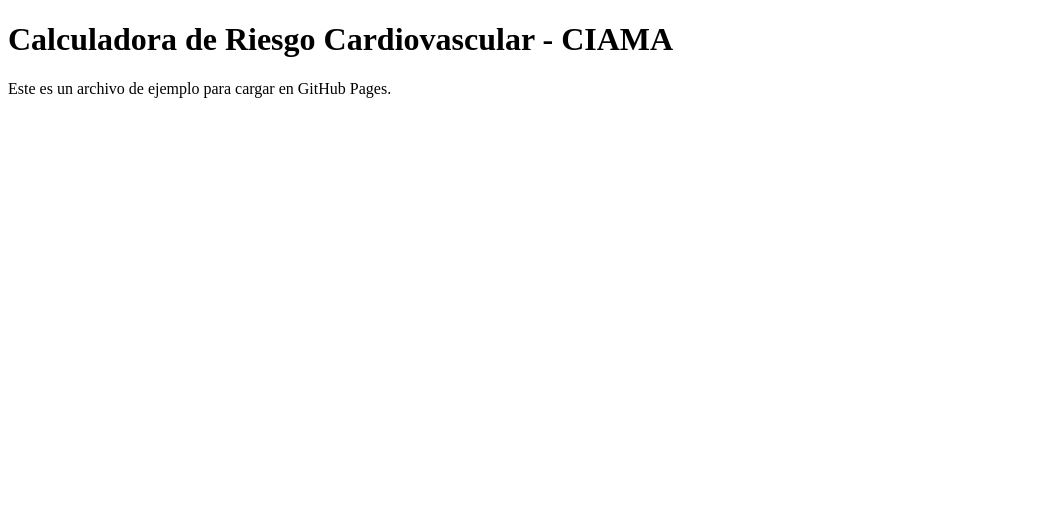
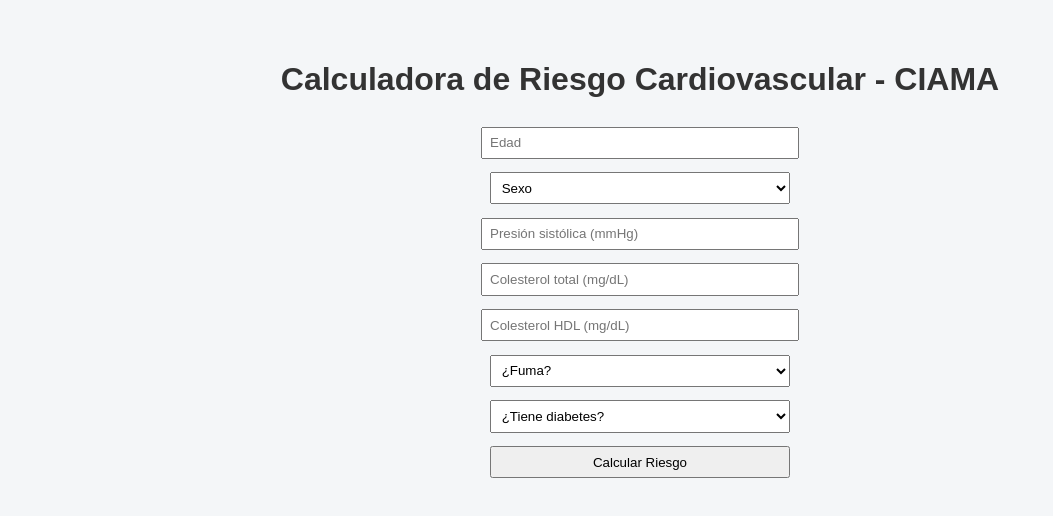
Before and after one commit to micaelaschiaffino/CIAMA-CV, a plain HTML site: page index.html in a window 1280 px wide. Shown: the whole page, without its empty margins (0-1053 px from the left). Drawn offline with Linux system fonts and the light colour scheme.

Commit message:
Add files via upload

```diff
--- a/index.html
+++ b/index.html
@@ -1,12 +1,86 @@
+
 <!DOCTYPE html>
 <html lang="es">
 <head>
   <meta charset="UTF-8" />
   <meta name="viewport" content="width=device-width, initial-scale=1.0" />
   <title>Calculadora de Riesgo Cardiovascular - CIAMA</title>
+  <style>
+    body {
+      font-family: Arial, sans-serif;
+      background-color: #f4f6f8;
+      color: #333;
+      padding: 2em;
+      text-align: center;
+    }
+    input, select, button {
+      margin: 0.5em;
+      padding: 0.5em;
+      width: 80%;
+      max-width: 300px;
+    }
+    #result {
+      margin-top: 1em;
+      font-weight: bold;
+      padding: 1em;
+      border-radius: 10px;
+    }
+  </style>
 </head>
 <body>
   <h1>Calculadora de Riesgo Cardiovascular - CIAMA</h1>
-  <p>Este es un archivo de ejemplo para cargar en GitHub Pages.</p>
+  <form id="form">
+    <input type="number" id="age" placeholder="Edad" required /><br />
+    <select id="sex" required>
+      <option value="">Sexo</option>
+      <option value="M">Masculino</option>
+      <option value="F">Femenino</option>
+    </select><br />
+    <input type="number" id="sbp" placeholder="Presión sistólica (mmHg)" required /><br />
+    <input type="number" id="chol" placeholder="Colesterol total (mg/dL)" required /><br />
+    <input type="number" id="hdl" placeholder="Colesterol HDL (mg/dL)" required /><br />
+    <select id="smoker" required>
+      <option value="">¿Fuma?</option>
+      <option value="1">Sí</option>
+      <option value="0">No</option>
+    </select><br />
+    <select id="diabetes" required>
+      <option value="">¿Tiene diabetes?</option>
+      <option value="1">Sí</option>
+      <option value="0">No</option>
+    </select><br />
+    <button type="button" onclick="calculate()">Calcular Riesgo</button>
+  </form>
+  <div id="result"></div>
+
+  <script>
+    function calculate() {
+      const age = parseInt(document.getElementById('age').value);
+      const sbp = parseInt(document.getElementById('sbp').value);
+      const chol = parseInt(document.getElementById('chol').value);
+      const hdl = parseInt(document.getElementById('hdl').value);
+      const smoker = parseInt(document.getElementById('smoker').value);
+      const sex = document.getElementById('sex').value;
+      const diabetes = parseInt(document.getElementById('diabetes').value);
+
+      let risk = (age * 0.2) + (sbp * 0.1) + (chol * 0.1) - (hdl * 0.1) + (smoker * 10) + (diabetes * 10);
+      if (sex === 'M') risk += 5;
+
+      const resultBox = document.getElementById('result');
+      let color = "";
+      if (risk < 10) {
+        color = "#28a745"; // verde
+        resultBox.innerText = `Riesgo bajo: ${Math.round(risk)}%`;
+      } else if (risk < 20) {
+        color = "#ffc107"; // amarillo
+        resultBox.innerText = `Riesgo moderado: ${Math.round(risk)}%`;
+      } else {
+        color = "#dc3545"; // rojo
+        resultBox.innerText = `Riesgo alto: ${Math.round(risk)}%`;
+      }
+      resultBox.style.backgroundColor = color;
+      resultBox.style.color = "#fff";
+    }
+  </script>
 </body>
 </html>
```
